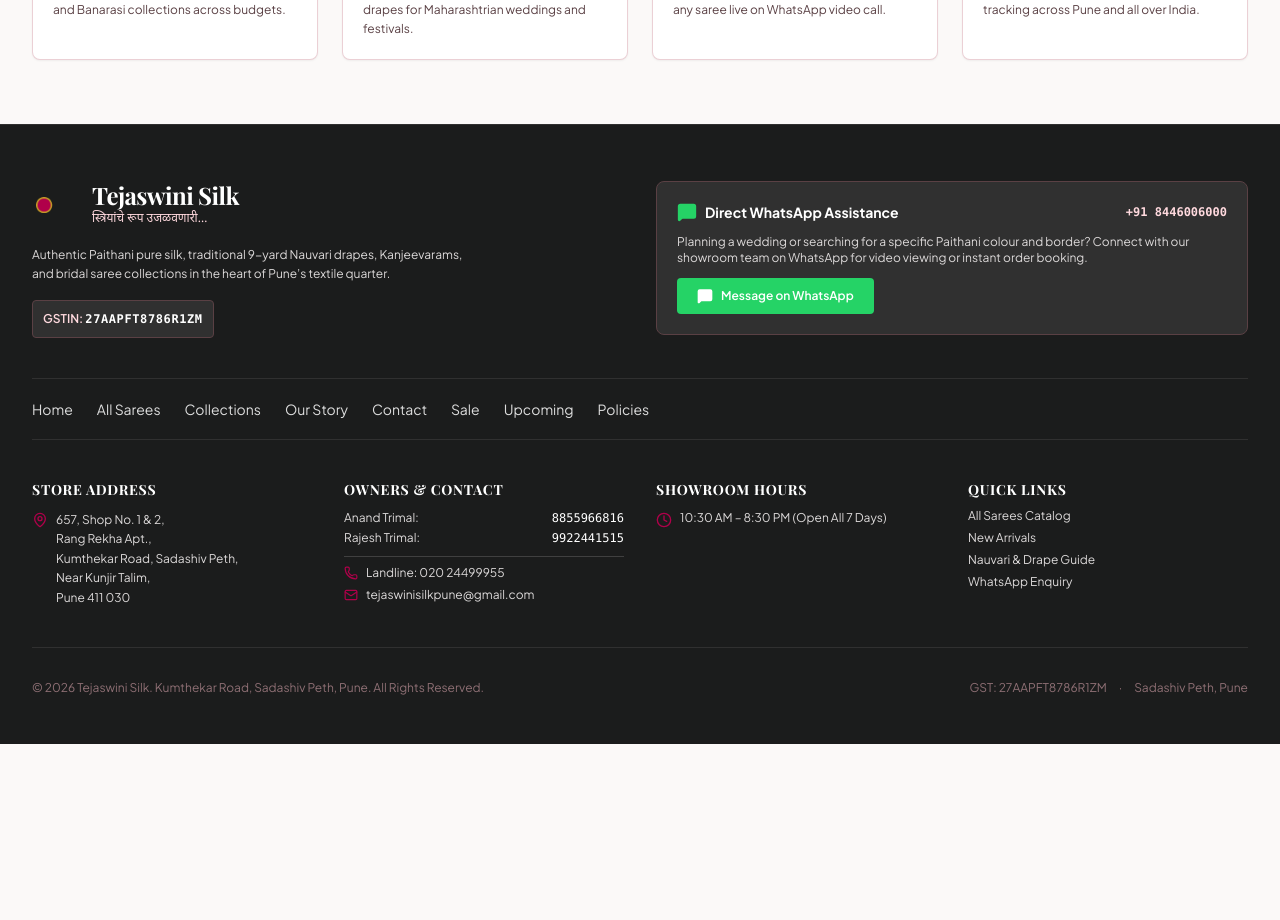
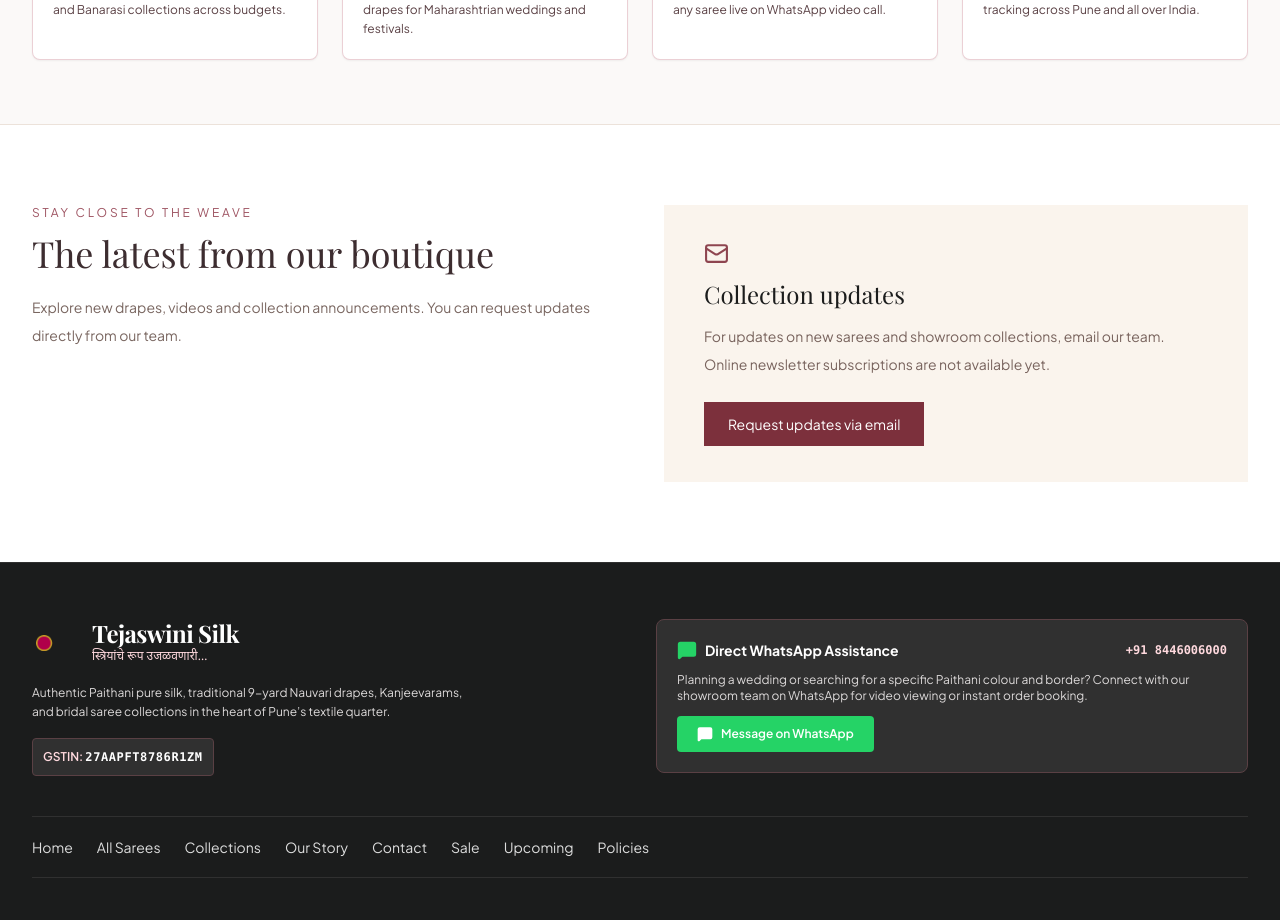
Before and after one commit to Kundbkle/tajaswini-silk-website, a React (Vite) app: page / in a window 1280 px wide. Shown: the part 3500-4420 px from the top of the page. Before the commit the page ends 4244 px from the top, so only its background shows below. Built offline with nearby package versions, Linux system fonts and the light colour scheme; no server answers; the database is empty; a web font is replaced by a local one.

Commit message:
Add collection updates and social section to homepage

```diff
--- a/src/pages/HomePage.tsx
+++ b/src/pages/HomePage.tsx
@@ -6,6 +6,7 @@ import { Header } from '../components/Header';
 import { Hero } from '../components/Hero';
 import { ShopByWeave } from '../components/ShopByWeave';
 import { SareesInMotion } from '../components/SareesInMotion';
+import { CommunitySection } from '../components/CommunitySection';
 import { ShieldCheck, PackageCheck, MapPinned, MessageCircle } from 'lucide-react';
 import { SareeCard } from '../components/SareeCard';
 import { NewArrivalsSection } from '../components/NewArrivalsSection';
@@ -202,6 +203,8 @@ export const HomePage: React.FC = () => {
         <HeritageStory />
       </main>
 
+      <CommunitySection />
+
       {/* Footer */}
       <Footer onNavigate={scrollTo} />
 
```
